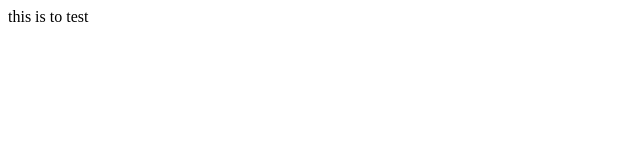
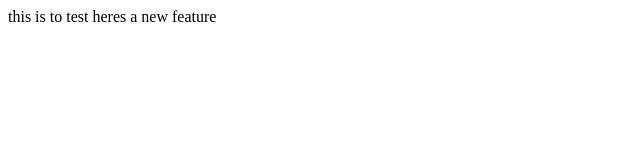
Before and after one commit to sanyamjain789523/lect1, a plain HTML site: page index.html in a window 1280 px wide. Shown: the whole page, without its empty margins (0-640 px from the left). Drawn offline with Linux system fonts and the light colour scheme.

Commit message:
using branching feature

```diff
--- a/index.html
+++ b/index.html
@@ -8,5 +8,6 @@
 </head>
 <body>
     this is to test
+    heres a new feature
 </body>
 </html>
```
